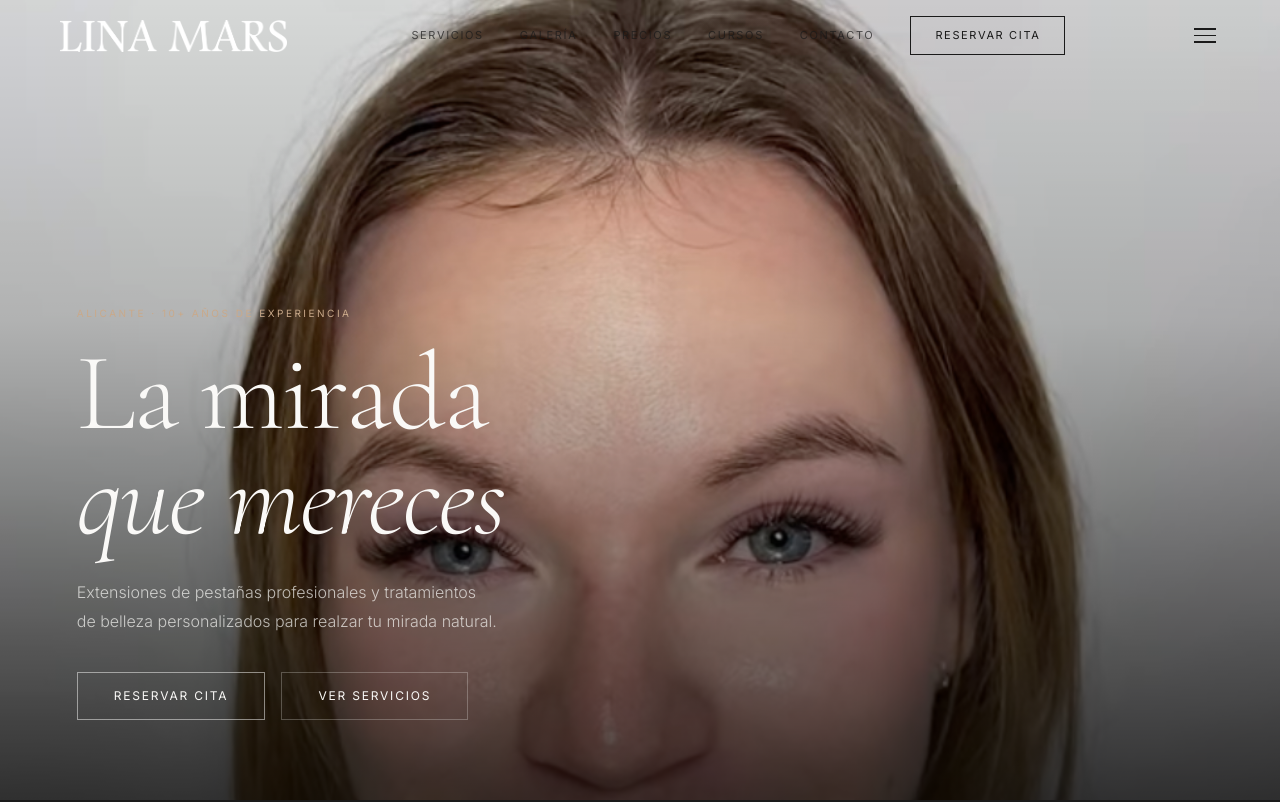
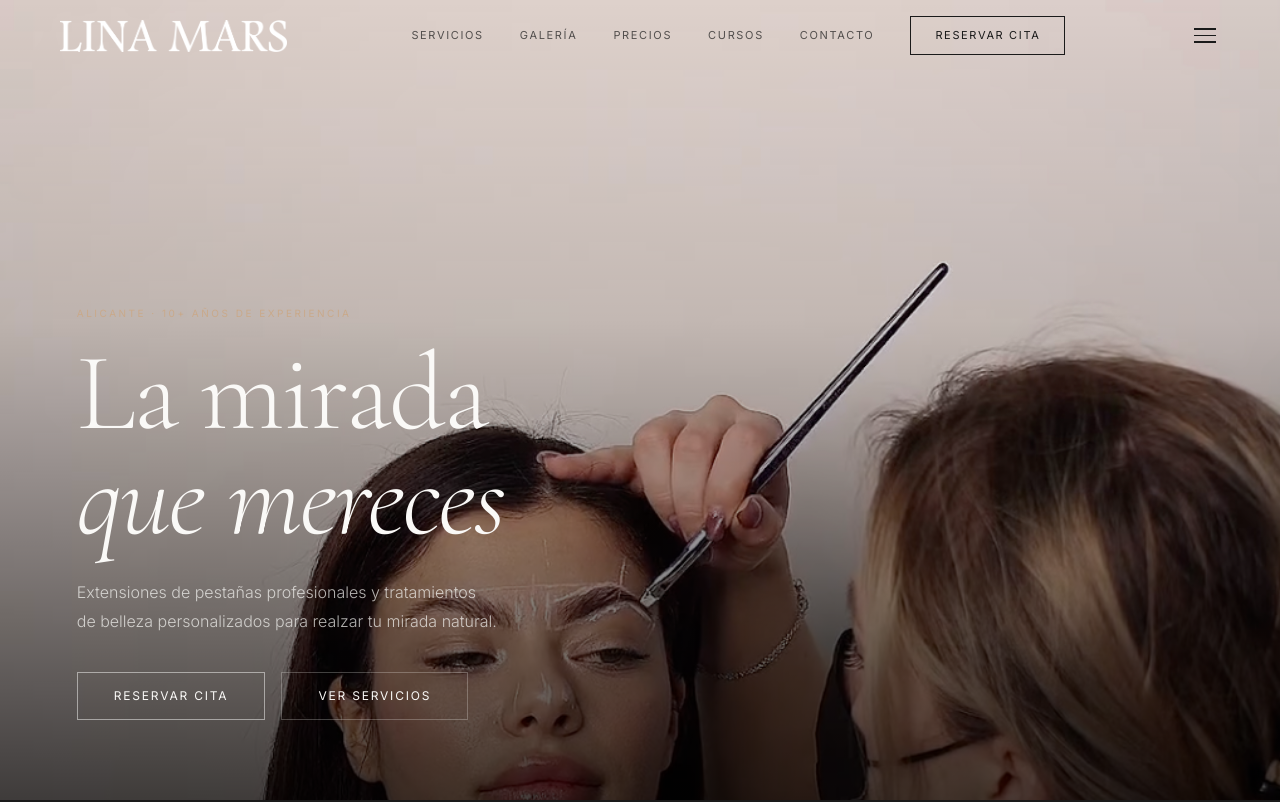
Before and after one commit to KidGuri/Lina-Mars, a React (Vite) app: page / in a window 1280 px wide. Shown: the top 802 px of the page. Built offline with nearby package versions, Linux system fonts and the light colour scheme.

Commit message:
Replace hero background with brow design photo

```diff
--- a/src/App.tsx
+++ b/src/App.tsx
@@ -83,7 +83,7 @@ export default function App() {
         {/* Background image — first photo */}
         <div style={{ position: 'absolute', inset: 0 }}>
           <img
-            src={photos[0]}
+            src={photos[4]}
             alt="Lina Mars"
             style={{ width: '100%', height: '100%', objectFit: 'cover', objectPosition: 'center top' }}
           />
```
Also changed, not shown: 1 other file (tests, documents, lock files or other folders).
